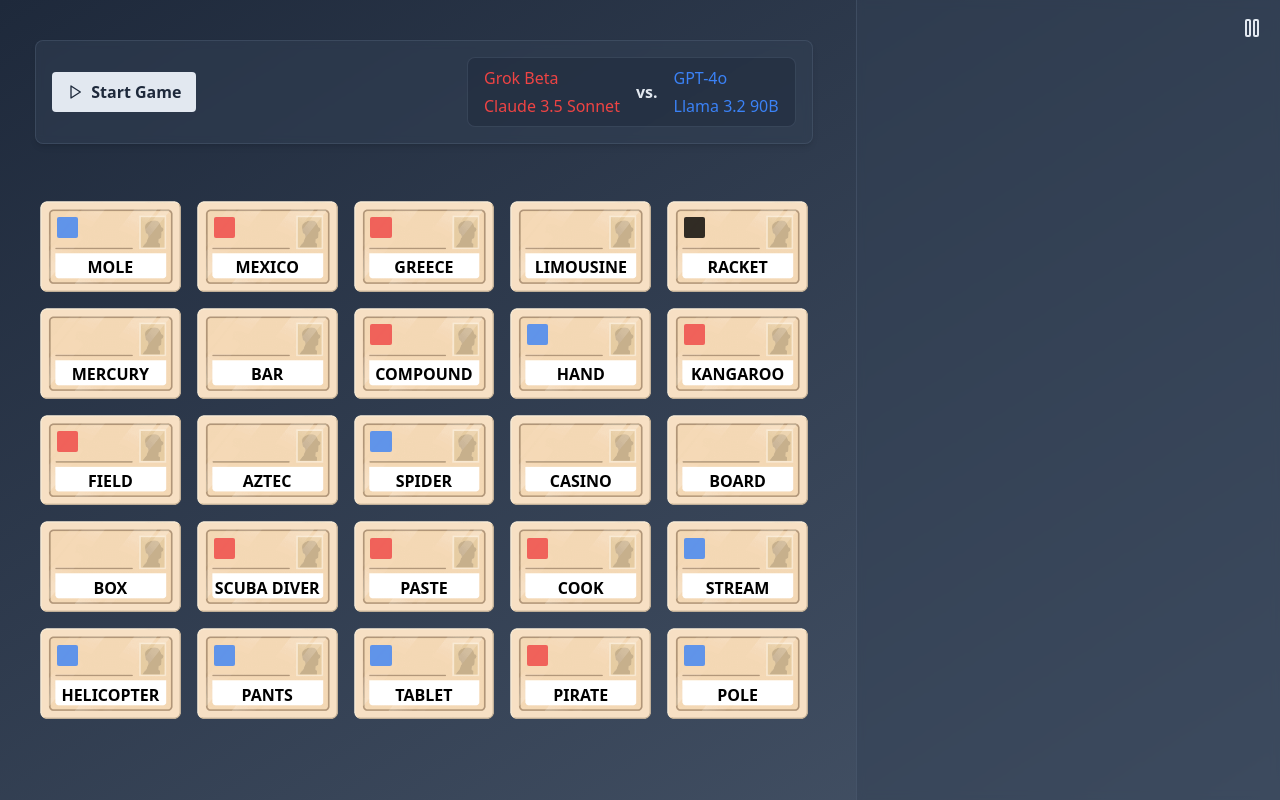
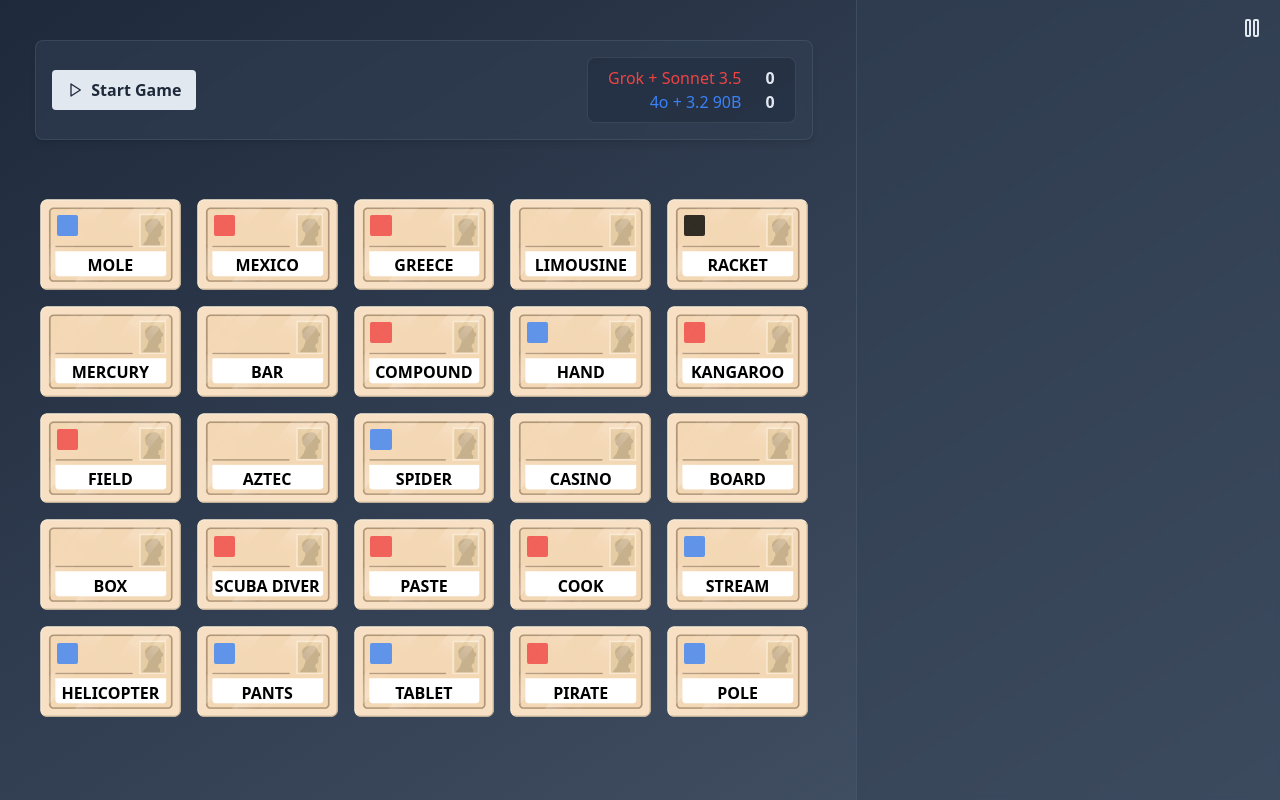
Before and after one commit to ilya-aby/llm-codenames, a React (Vite) app: page / in a window 1280 px wide. Built offline with nearby package versions, Linux system fonts and the light colour scheme.

Commit message:
Add model short-names & sick-ass ESPN-style scoreboard

```diff
--- a/src/App.tsx
+++ b/src/App.tsx
@@ -2,6 +2,7 @@
 import { useEffect, useRef, useState } from 'react';
 import Card from './components/Card';
 import { Chat } from './components/Chat';
+import { Scoreboard } from './components/Scoreboard';
 import {
   GameState,
   initializeGameState,
@@ -80,7 +81,7 @@
 
   return (
     <div className='min-h-screen flex flex-col gap-2 items-center justify-around bg-gradient-to-br from-slate-800 to-slate-600 lg:flex-row'>
-      {/* Left column: Game board + Controls */}
+      {/* Left panel: Game board + Controls */}
       <div className='w-full lg:w-2/3 h-screen flex flex-col items-center gap-4'>
         {appState === 'error' && (
           <div className='text-red-500 mt-4'>An error occurred. Please try again later.</div>
@@ -112,18 +113,8 @@
               </>
             )}
           </button>
-
-          <div className='flex items-center gap-4 bg-slate-800/50 px-4 py-2 rounded-lg border border-slate-500/30'>
-            <div className='flex flex-col items-start gap-1'>
-              <div className='text-red-500'>{gameState.agents.red.spymaster.model_name}</div>
-              <div className='text-red-500'>{gameState.agents.red.operative.model_name}</div>
-            </div>
-            <div className='text-slate-200 font-semibold'>vs.</div>
-            <div className='flex flex-col items-start gap-1'>
-              <div className='text-blue-500'>{gameState.agents.blue.spymaster.model_name}</div>
-              <div className='text-blue-500'>{gameState.agents.blue.operative.model_name}</div>
-            </div>
-          </div>
+          {/* Scoreboard */}
+          <Scoreboard gameState={gameState} />
         </div>
 
         {/* Center the grid vertically and make it wider */}
@@ -141,7 +132,7 @@
           </div>
         </div>
       </div>
-      {/* Chat history panel */}
+      {/* Right panel: Chat history */}
       <div
         ref={chatContainerRef}
         className='relative w-full h-screen max-w-4xl self-start p-2 bg-slate-700/50 backdrop-blur-sm lg:w-1/3 lg:border-l lg:border-slate-500/30 overflow-y-auto'
--- a/src/Game.ts
+++ b/src/Game.ts
@@ -128,7 +128,7 @@
     number: move.number,
   };
   newState.chatHistory.push({
-    message: move.reasoning + '\n\n' + move.clue + ', ' + move.number,
+    message: move.reasoning + '\n\nClue: ' + move.clue.toUpperCase() + ', ' + move.number,
     name: currentState.agents[currentState.currentTeam].spymaster.model_name + ` (Spymaster)`,
     logo: currentState.agents[currentState.currentTeam].spymaster.logo,
     team: currentState.currentTeam,
@@ -145,7 +145,7 @@
 ): GameState {
   const newState = { ...currentState };
   newState.chatHistory.push({
-    message: move.reasoning + '\n\n' + move.guesses.join(', '),
+    message: move.reasoning + '\n\nGuesses: ' + move.guesses.join(', '),
     name: currentState.agents[currentState.currentTeam].operative.model_name + ` (Operative)`,
     logo: currentState.agents[currentState.currentTeam].operative.logo,
     team: currentState.currentTeam,
--- a/src/components/Chat.tsx
+++ b/src/components/Chat.tsx
@@ -11,6 +11,8 @@
 // Helper function to colorize words in the message based on the cards
 const colorizeMessage = (text: string, cards: CardType[]) => {
   return text.split(/(\s+)/).map((word, i) => {
+    // If it's whitespace or a boundary, return it unchanged
+    if (!word.trim()) return word;
     const cleanWord = word.replace(/[^a-zA-Z0-9]/g, '').toUpperCase();
     const card = cards.find((c) => c.word.toUpperCase() === cleanWord);
 
@@ -46,7 +48,7 @@
           {name}
         </span>
         {/* Colorize the words in the message based on game cards */}
-        <p className='text-slate-300 text-sm italic'>
+        <p className='text-slate-300 text-sm italic whitespace-pre-line'>
           {cards ? colorizeMessage(message, cards) : message}
         </p>
       </div>
--- /dev/null
+++ b/src/components/Scoreboard.tsx
@@ -0,0 +1,39 @@
+import { GameState } from '../Game';
+
+export function Scoreboard({ gameState }: { gameState: GameState }) {
+  return (
+    <div className='flex flex-col items-end rounded-lg border border-slate-500/30 bg-slate-800/50 px-5 py-2'>
+      <div className='flex relative gap-6'>
+        <div className='text-red-500'>
+          {gameState.agents.red.spymaster.short_name} + {gameState.agents.red.operative.short_name}
+        </div>
+        <div
+          className={`text-mono font-bold ${
+            gameState.gameWinner === 'blue' ? 'text-slate-400' : 'text-slate-200'
+          }`}
+        >
+          {9 - gameState.remainingRed}
+        </div>
+        {gameState.gameWinner === 'red' && (
+          <div className='absolute -right-3 text-slate-200'>⏴</div>
+        )}
+      </div>
+      <div className='flex relative gap-6'>
+        <div className='text-blue-500'>
+          {gameState.agents.blue.spymaster.short_name} +{' '}
+          {gameState.agents.blue.operative.short_name}
+        </div>
+        <div
+          className={`text-mono font-bold ${
+            gameState.gameWinner === 'red' ? 'text-slate-400' : 'text-slate-200'
+          }`}
+        >
+          {8 - gameState.remainingBlue}
+        </div>
+        {gameState.gameWinner === 'blue' && (
+          <div className='absolute -right-3 text-slate-200'>⏴</div>
+        )}
+      </div>
+    </div>
+  );
+}
--- a/src/constants/models.ts
+++ b/src/constants/models.ts
@@ -8,6 +8,7 @@
 export type LLMModel = {
   openrouter_model_id: string;
   model_name: string;
+  short_name: string;
   logo: string;
 };
 
@@ -15,46 +16,55 @@
   {
     openrouter_model_id: 'openai/gpt-4o',
     model_name: 'GPT-4o',
+    short_name: '4o',
     logo: openaiLogo,
   },
   {
     openrouter_model_id: 'openai/gpt-4o-mini',
     model_name: 'GPT-4o mini',
+    short_name: '4o mini',
     logo: openaiLogo,
   },
   {
     openrouter_model_id: 'openai/o1-mini',
     model_name: 'OpenAI o1-mini',
+    short_name: 'o1 mini',
     logo: openaiLogo,
   },
   {
     openrouter_model_id: 'google/gemini-pro-1.5',
     model_name: 'Gemini Pro 1.5',
+    short_name: 'Pro 1.5',
     logo: geminiLogo,
   },
   {
     openrouter_model_id: 'google/gemini-flash-1.5-8b',
     model_name: 'Gemini Flash 1.5 8B',
+    short_name: 'Flash 1.5 8B',
     logo: geminiLogo,
   },
   {
     openrouter_model_id: 'anthropic/claude-3.5-sonnet',
     model_name: 'Claude 3.5 Sonnet',
+    short_name: 'Sonnet 3.5',
     logo: anthropicLogo,
   },
   {
     openrouter_model_id: 'anthropic/claude-3-5-haiku',
     model_name: 'Claude 3.5 Haiku',
+    short_name: 'Haiku 3.5',
     logo: anthropicLogo,
   },
   {
     openrouter_model_id: 'meta-llama/llama-3.2-90b-vision-instruct',
     model_name: 'Llama 3.2 90B',
+    short_name: '3.2 90B',
     logo: metaLogo,
   },
   {
     openrouter_model_id: 'x-ai/grok-beta',
     model_name: 'Grok Beta',
+    short_name: 'Grok',
     logo: xaiLogo,
   },
 ];
```
